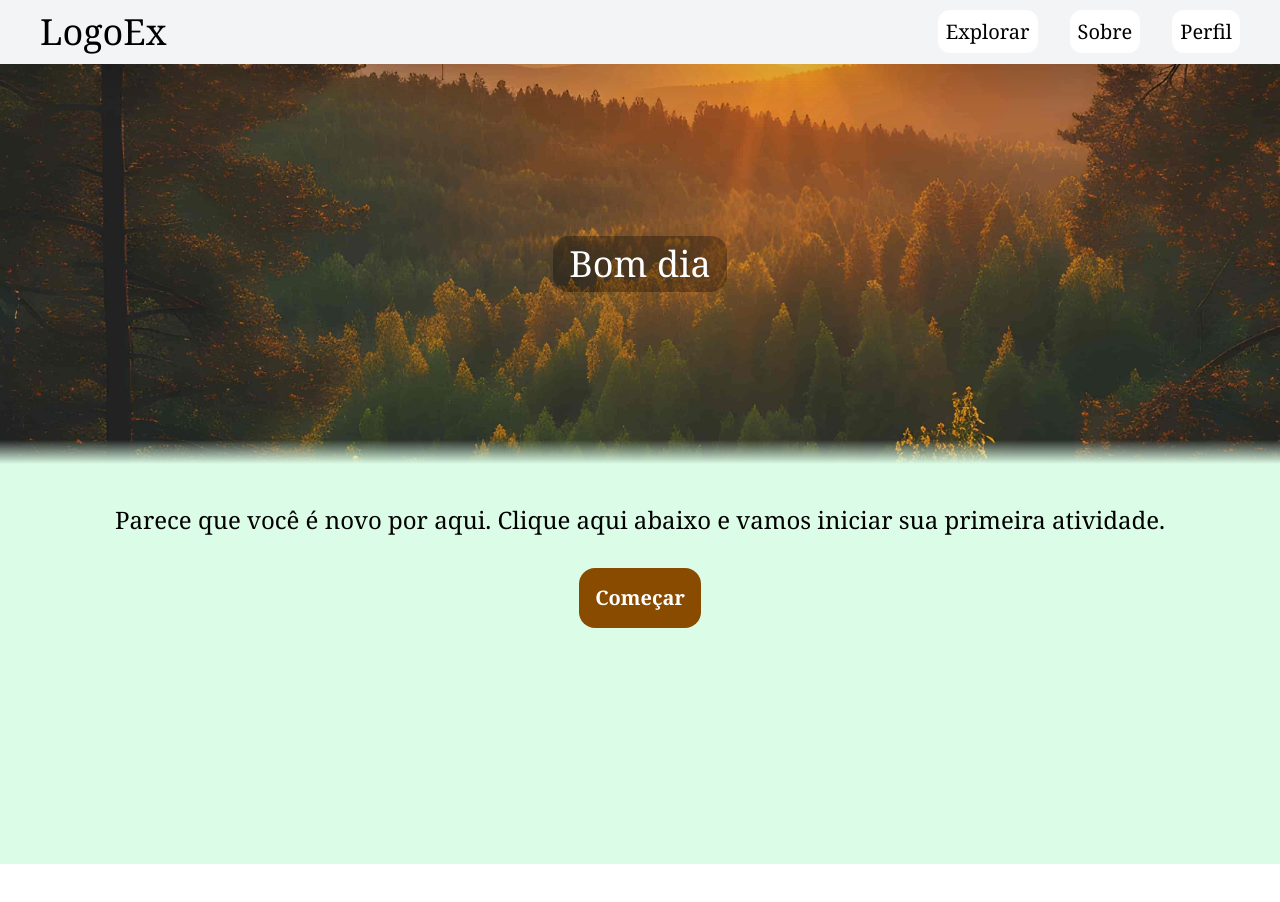
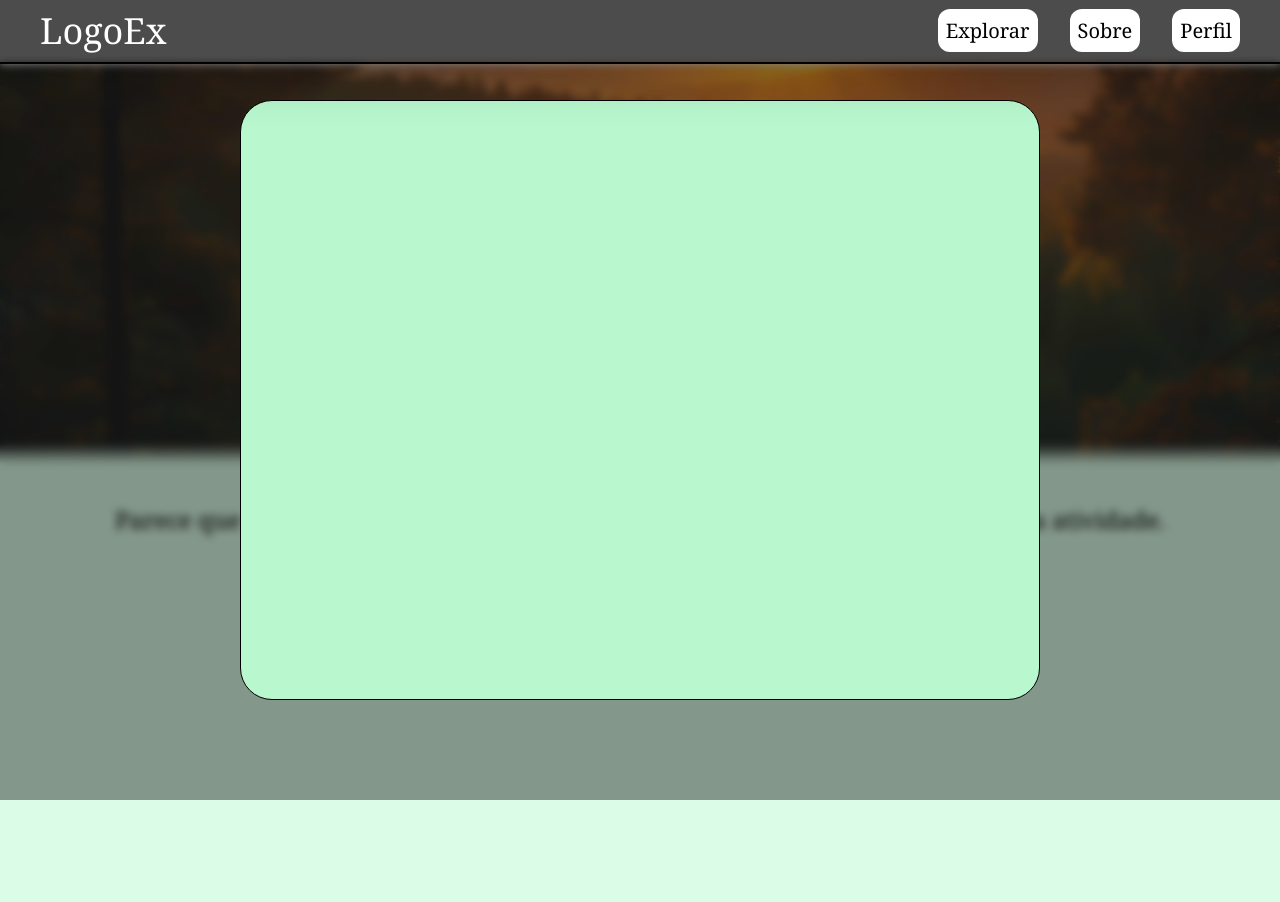
Before and after one commit to venicius8/youzen, a Next.js app: page / in a window 1280 px wide. Both pictures are taken after a click on the button "Começar". Shown: the top 902 px of the page. Before the commit the page ends 864 px from the top, so only its background shows below. Built offline with nearby package versions, Linux system fonts and the light colour scheme.

Commit message:
feat: improve header style and add main features

```diff
--- a/app/components/Header.tsx
+++ b/app/components/Header.tsx
@@ -1,4 +1,7 @@
+"use client";
+
 import Link from "next/link";
+import { useEffect, useState } from "react";
 
 const navLink = (el: string, ref: string) => (
   <li>
@@ -12,10 +15,28 @@ const navLink = (el: string, ref: string) => (
 );
 
 export default function Header() {
+  const [scrolled, setScrolled] = useState(false);
+
+  useEffect(() => {
+    function scrollHandler() {
+      setScrolled(window.scrollY > 40);
+    }
+    scrollHandler();
+
+    window.addEventListener("scroll", scrollHandler);
+  }, []);
+
   return (
-    <header className="bg-gray-100 flex justify-between items-center top-0 w-screen h-16 z-100 shadow-2xl sticky px-10">
+    <header
+      className={`flex justify-between items-center top-0 w-screen h-16 z-100 shadow-2xl sticky px-10 duration-300 ${
+        scrolled ? "bg-green-100" : "bg-black/50 border-black border-b-2"
+      }`}
+    >
       <div>
-        <Link href={"/"} className="text-4xl">
+        <Link
+          href={"/"}
+          className={`text-4xl ${scrolled ? "text-black" : "text-white"}`}
+        >
           LogoEx
         </Link>
       </div>
--- a/app/layout.tsx
+++ b/app/layout.tsx
@@ -3,8 +3,8 @@ import "./globals.css";
 import Header from "./components/Header";
 
 export const metadata: Metadata = {
-  title: "",
-  description: "",
+  title: "YouZen",
+  description: "Você, Zen.",
 };
 
 export default function RootLayout({
--- a/app/page.tsx
+++ b/app/page.tsx
@@ -1,13 +1,18 @@
+"use client";
+
+import { useState } from "react";
+
 export default function name() {
   const newUser: boolean = true;
+  const [startQuiz, setStartQuiz] = useState(false);
 
   return (
-    <main className="bg-green-100 h-screen text-center">
+    <main className="bg-green-100 h-600 text-center">
       <div className="relative bg-[url('/morning-nature.jpg')] h-[50vh] bg-cover bg-center flex items-center justify-center mb-10">
         <h1 className="text-4xl text-white bg-black/30 px-4 py-2 rounded-2xl z-10">
           Bom dia
         </h1>
-        <span className="absolute inset-x-0 bottom-0 h-6 bg-linear-to-b from-transparent to-green-100"></span>
+        <span className="absolute inset-x-0 bottom-0 h-5 bg-linear-to-b from-transparent to-green-100"></span>
       </div>
 
       {newUser ? (
@@ -17,9 +22,21 @@ export default function name() {
             sua primeira atividade.
           </h2>
 
-          <button className="bg-yellow-800 p-4 m-4 rounded-2xl text-white font-bold text-xl cursor-pointer hover:bg-yellow-900 transition">
+          <button
+            onClick={() => setStartQuiz(!startQuiz)}
+            className="bg-yellow-800 p-4 m-4 rounded-2xl text-white font-bold text-xl cursor-pointer hover:bg-yellow-900 transition"
+          >
             Começar
           </button>
+          {startQuiz && (
+            <div>
+              <div className="fixed w-2/3 max-w-200 h-150 bg-green-200 left-1/2 top-1/2 -translate-1/2 border rounded-4xl z-90"></div>
+              <div
+                onClick={() => setStartQuiz(!setStartQuiz)}
+                className="fixed top-0 left-0 w-screen h-screen bg-black/40 backdrop-blur-xs z-86"
+              ></div>
+            </div>
+          )}
         </>
       ) : (
         <>
```
